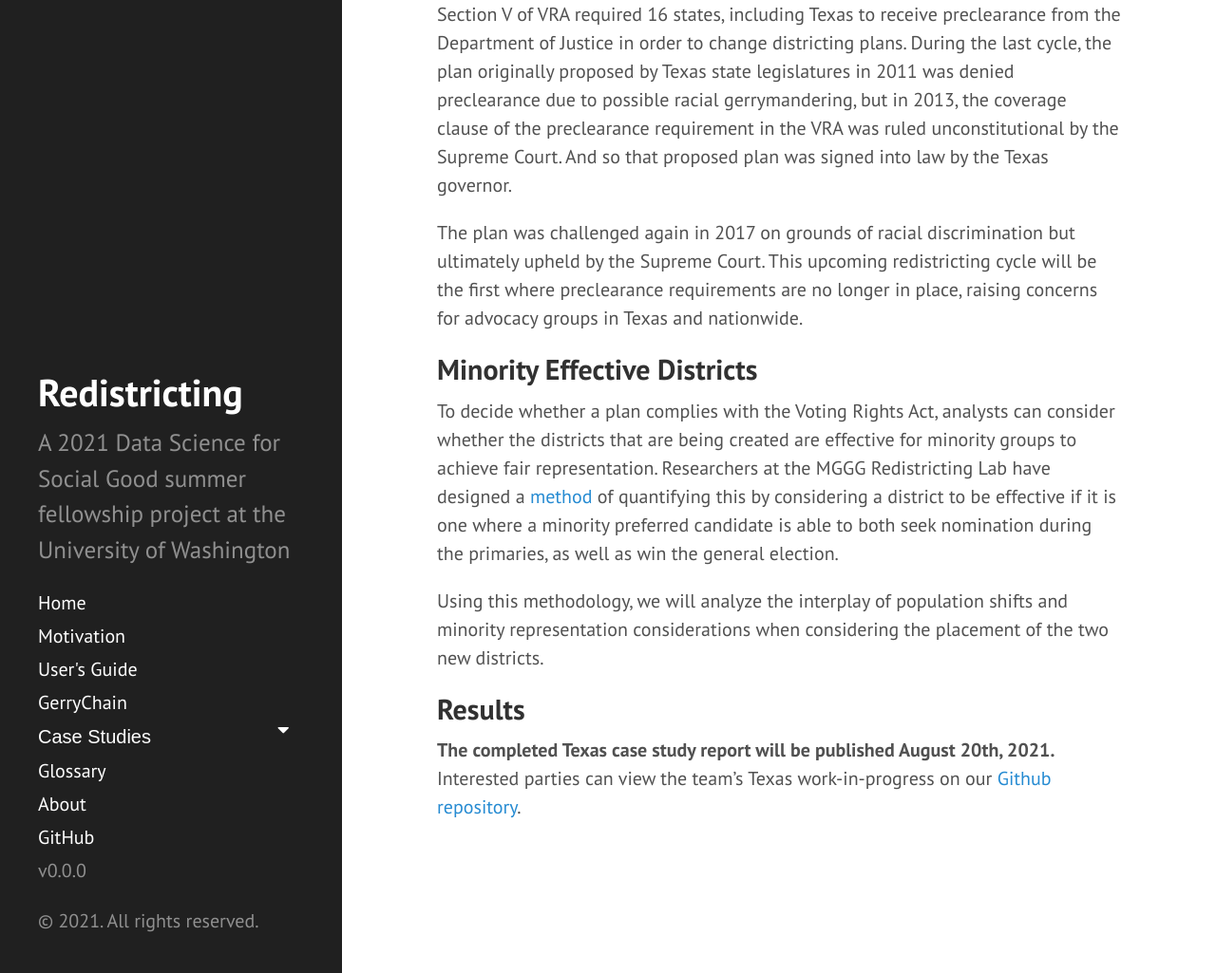
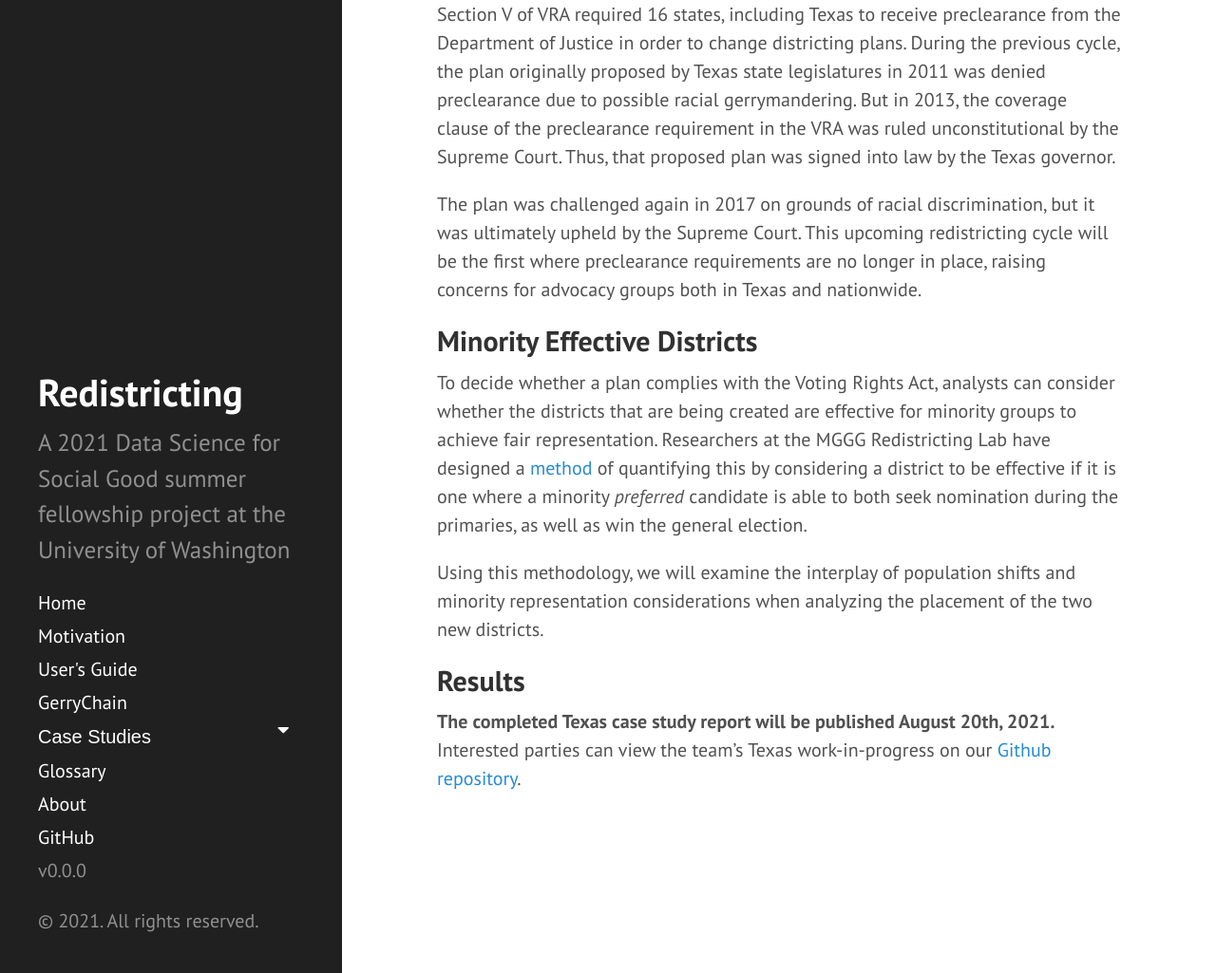
Before and after one commit to uwescience/DSSG2021-redistricting-website, a Jekyll site: the page built from texas.md, in a window 1280 px wide and 1400 px high, scrolled down 1163 px. Shown: the part 375-1400 px from the top of the window at 95% size. Built offline with Jekyll 4.4.1, drawn with Linux system fonts in a browser that asks for light colours; some of the changed text lies outside the part shown.

Commit message:
Update texas.md

```diff
--- a/texas.md
+++ b/texas.md
@@ -7,9 +7,9 @@ title: Texas
 
 
 ## Focus
-Texas has experienced an estimated [15.9% population growth](https://www.texastribune.org/2021/08/12/texas-2020-census/) over the last decade driven largely by Hispanic groups, and this has resulted in two new congressional seats being allocated to Texas in the upcoming 2021 redistricting cycle. However, this growth has not been evenly distributed across the state. In fact, 143 of the 254 counties in Texas have experienced a declining population.
+Texas has experienced an estimated [15.9% population growth](https://www.texastribune.org/2021/08/12/texas-2020-census/) over the last decade, driven largely by Hispanic groups. This has resulted in two new congressional seats being allocated to Texas in the upcoming 2021 redistricting cycle. However, this growth has not been evenly distributed across the state. In fact, 143 of the 254 counties in Texas have experienced a declining population.
 
-In the new redistricting cycle, it is crucial to consider what a fair map looks like for Black and Latino voters. As Texas considers where to place these two new seats, it will be important to not only account for changing population patterns within the state, but also to ensure that minority groups have equal representation.
+As Texas considers where to place these two new districts, it will be important to not only account for changing population patterns within the state, but also to ensure that minority groups have equal representation. In the new redistricting cycle, it is crucial to consider what a fair map looks like for Black and Latino voters.
 
 ## State & Historical Context
 
@@ -23,15 +23,15 @@ Texas in particular has a contentious history complying with the Voting Rights A
 
 
 
-Section V of VRA required 16 states, including Texas to receive preclearance from the Department of Justice in order to change districting plans. During the last cycle, the plan originally proposed by Texas state legislatures in 2011 was denied preclearance due to possible racial gerrymandering, but in 2013, the coverage clause of the preclearance requirement in the VRA was ruled unconstitutional by the Supreme Court. And so that proposed plan was signed into law by the Texas governor.
+Section V of VRA required 16 states, including Texas to receive preclearance from the Department of Justice in order to change districting plans. During the previous cycle, the plan originally proposed by Texas state legislatures in 2011 was denied preclearance due to possible racial gerrymandering. But in 2013, the coverage clause of the preclearance requirement in the VRA was ruled unconstitutional by the Supreme Court. Thus, that proposed plan was signed into law by the Texas governor.
 
-The plan was challenged again in 2017 on grounds of racial discrimination but ultimately upheld by the Supreme Court. This upcoming redistricting cycle will be the first where preclearance requirements are no longer in place, raising concerns for advocacy groups in Texas and nationwide.
+The plan was challenged again in 2017 on grounds of racial discrimination, but it was ultimately upheld by the Supreme Court. This upcoming redistricting cycle will be the first where preclearance requirements are no longer in place, raising concerns for advocacy groups both in Texas and nationwide.
 
 ## Minority Effective Districts
 
-To decide whether a plan complies with the Voting Rights Act, analysts can consider whether the districts that are being created are effective for minority groups to achieve fair representation. Researchers at the MGGG Redistricting Lab have designed a [method](https://mggg.org/vra) of quantifying this by considering a district to be effective if it is one where a minority preferred candidate is able to both seek nomination during the primaries, as well as win the general election.
+To decide whether a plan complies with the Voting Rights Act, analysts can consider whether the districts that are being created are effective for minority groups to achieve fair representation. Researchers at the MGGG Redistricting Lab have designed a [method](https://mggg.org/vra) of quantifying this by considering a district to be effective if it is one where a minority _preferred_ candidate is able to both seek nomination during the primaries, as well as win the general election.
 
-Using this methodology, we will analyze the interplay of population shifts and minority representation considerations when considering the placement of the two new districts.
+Using this methodology, we will examine the interplay of population shifts and minority representation considerations when analyzing the placement of the two new districts.
 
 
 ## Results
```
